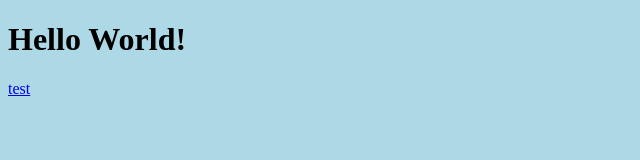
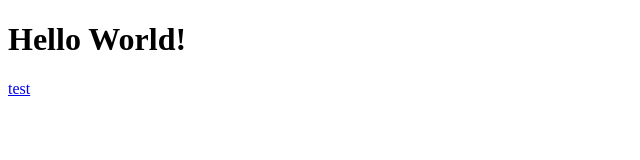
Before and after one commit to Zheng-Bote/gh_action_hello-world, a plain HTML site: page docs/index.html in a window 1280 px wide. Shown: the whole page, without its empty margins (0-640 px from the left). Drawn offline with Linux system fonts and the light colour scheme.

Commit message:
Update index.html

```diff
--- a/docs/index.html
+++ b/docs/index.html
@@ -3,13 +3,7 @@
   <head>
     <meta charset="UTF-8" />
     <title>Hello World!</title>
-    <style>
-      body {
-        width: 100%;
-      height: 100%;
-      background: lightblue;
-      }
-    </style>
+
   </head>
   <body>
     <h1>Hello World!</h1>
```
